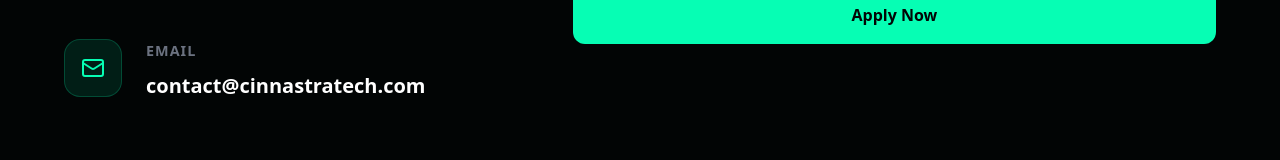
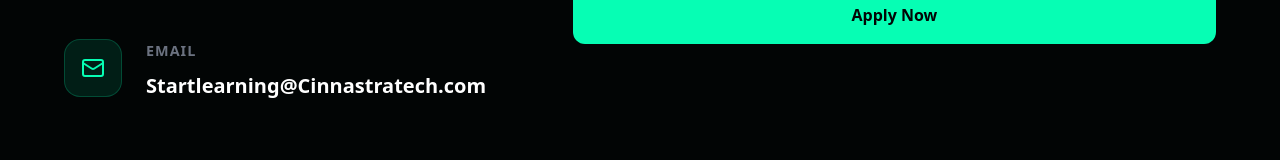
Before and after one commit to cinnastratech/website, a Next.js app: page /contact in a window 1280 px wide. Shown: the part 606-766 px from the top of the page. Built offline with nearby package versions, Linux system fonts and the light colour scheme.

Commit message:
feat: add new contact page component with contact information, enrollment form, and FAQ section.

```diff
--- a/app/contact/ContactClient.tsx
+++ b/app/contact/ContactClient.tsx
@@ -23,8 +23,8 @@ export default function ContactClient() {
     {
       icon: <Mail size={24} />,
       label: "Email",
-      values: ["contact@cinnastratech.com"],
-      link: "mailto:contact@cinnastratech.com"
+      values: ["Startlearning@Cinnastratech.com"],
+      link: "mailto:Startlearning@Cinnastratech.com"
     }
   ];
 
```
